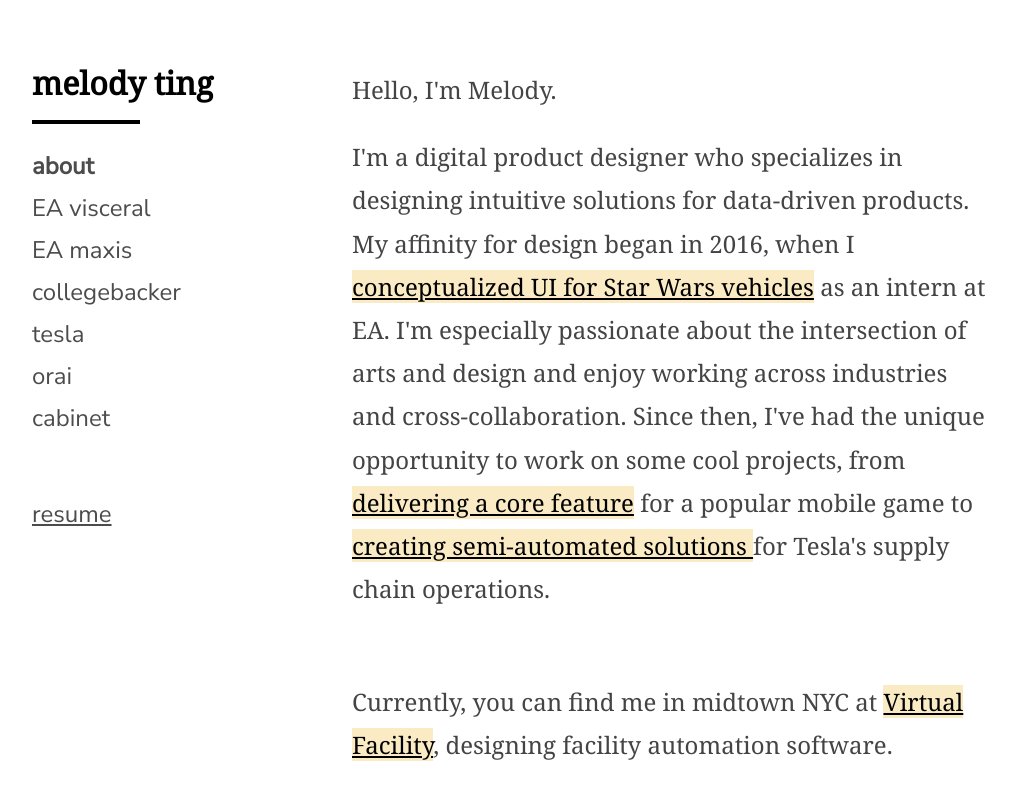
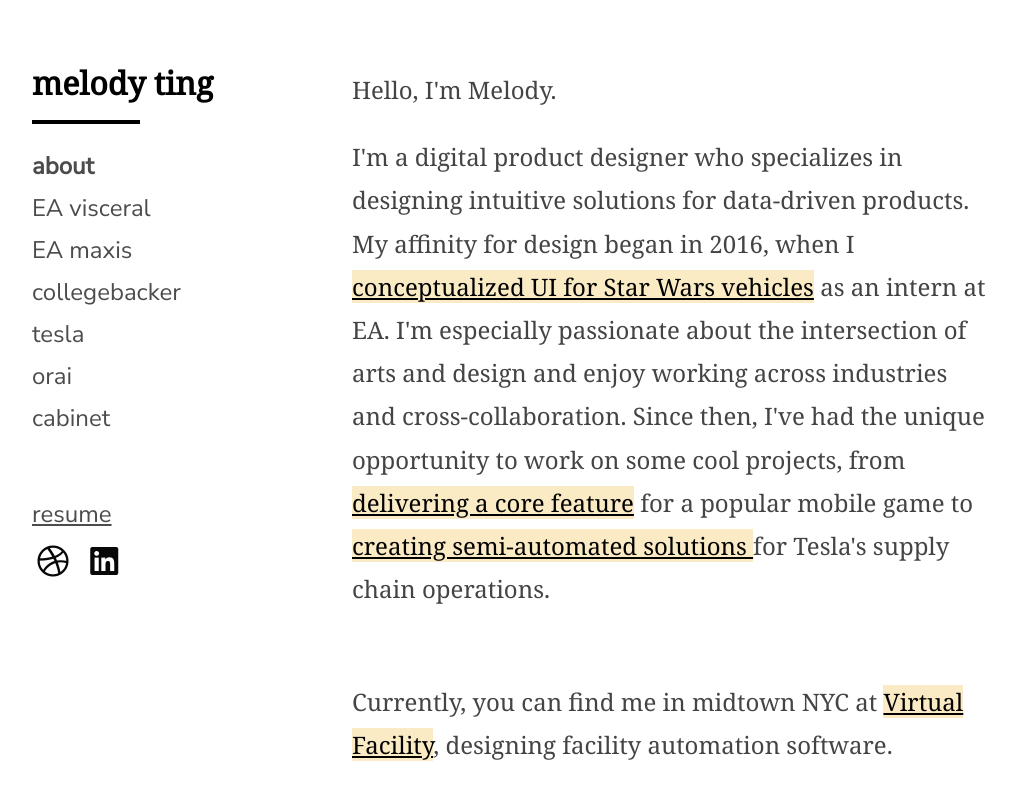
Before and after one commit to mting780/portfolio, a plain HTML site: page index.html in a window 1280 px wide. Shown: the whole page, without its empty margins (32-1048 px from the left). Drawn offline with nearby package versions, Linux system fonts and the light colour scheme.

Commit message:
added icons
dribbble+linkedin

```diff
--- a/index.html
+++ b/index.html
@@ -8,7 +8,7 @@
   <link href="https://cdnjs.cloudflare.com/ajax/libs/slick-carousel/1.7.1/slick.min.css">
   <link rel="stylesheet" href="onepage/onepage-scroll.css" type="text/css">
   <link href="https://fonts.googleapis.com/css2?family=Noto+Serif&display=swap" rel="stylesheet">
-
+  <link rel="stylesheet" href="https://use.fontawesome.com/releases/v5.15.1/css/all.css" integrity="sha384-vp86vTRFVJgpjF9jiIGPEEqYqlDwgyBgEF109VFjmqGmIY/Y4HV4d3Gp2irVfcrp" crossorigin="anonymous">
   <script type="text/javascript" src="http://code.jquery.com/jquery-1.9.1.js"></script>
 </head>
 <body style="overflow-y: auto;scroll-behavior: smooth">
@@ -27,6 +27,14 @@
     <div class="side_nav_item" id="cabinet">cabinet</div>
     <br><br>
     <div class="side_nav_item" id="resume" style="text-decoration: underline;">resume</div>
+    <div id="icons" class="fa-2x">
+      <a href="https://dribbble.com/pepto_abysmal/" class="icon">
+        <i class="fab fa-dribbble"></i>
+      </a>
+      <a href="https://linkedin.com/in/melody-ting" class="icon">
+        <i class="fab fa-linkedin"></i>
+      </a>
+    </div>
   </div>
   <br><br>
   <p class ="home_text">Hello, I'm Melody. </p>
--- a/onepage/onepage-scroll.css
+++ b/onepage/onepage-scroll.css
@@ -470,6 +470,8 @@
   padding: 5px;
 }
 
+
+
 .down {
   transform: rotate(45deg);
   -webkit-transform: rotate(45deg);
@@ -743,7 +745,14 @@
   cursor: pointer;
 }
 
-
+.icon{
+  color:#080808;
+  margin: 0px auto;
+  text-decoration: none;
+}
+.icon:hover{
+  color:#c4c4c4;
+}
 
 .resume:hover{
   color: #c4c4c4;
```
Also changed, not shown: Icons/dribbble.png (added), Icons/linkedin.png (added).
